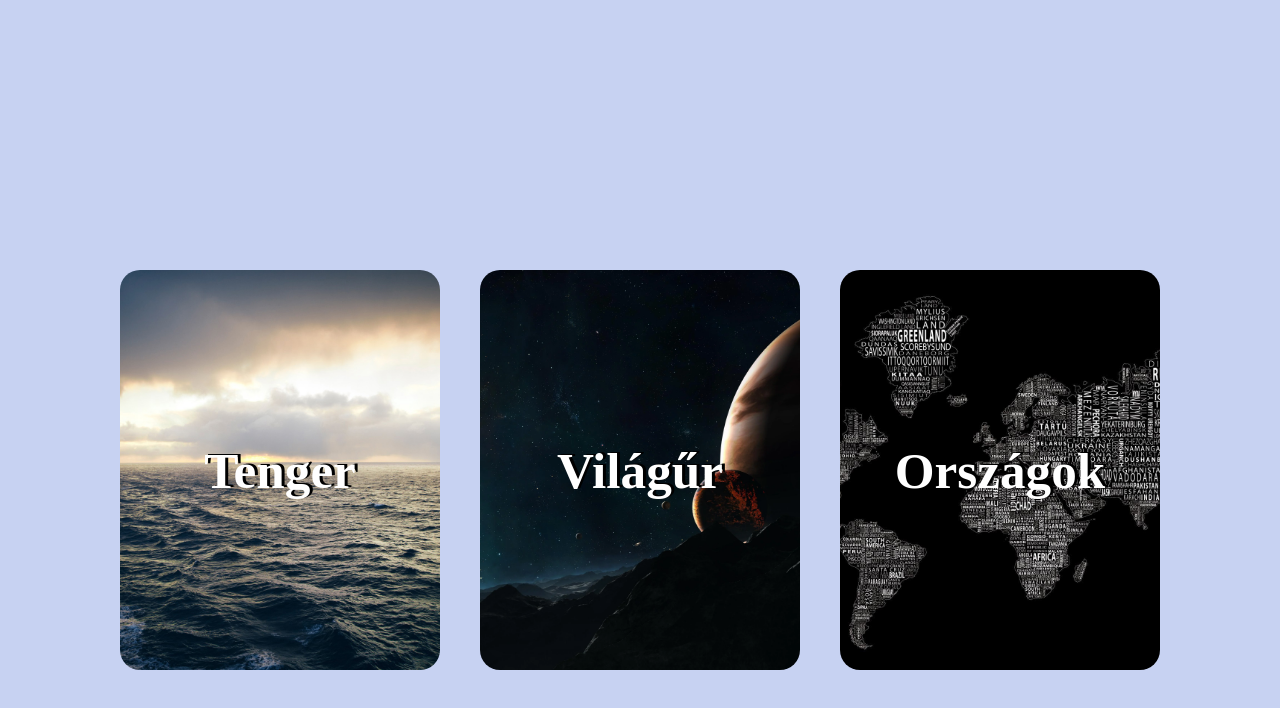
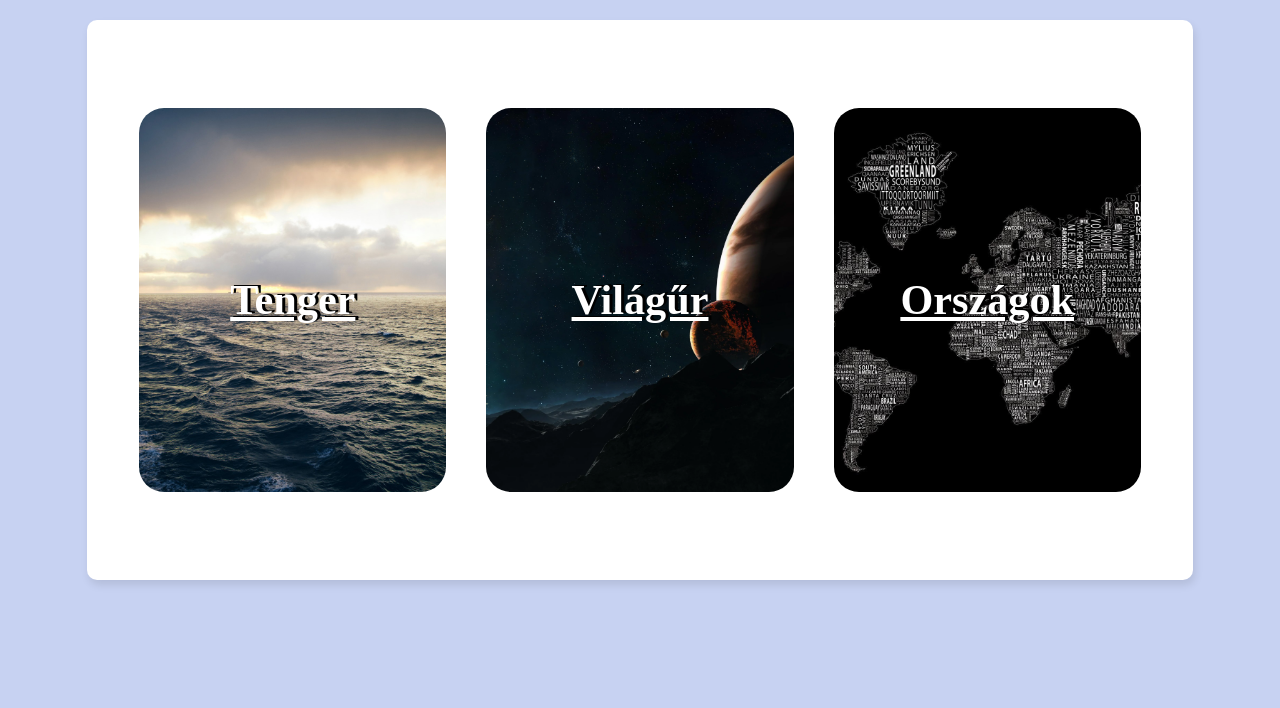
Before and after one commit to nagysandordominik/akasztofa, a plain HTML site: page temak.html in a window 1280 px wide. Drawn offline with Linux system fonts and the light colour scheme; a web font is replaced by a local one.

Commit message:
temavalaszto

```diff
--- a/style.css
+++ b/style.css
@@ -208,59 +208,52 @@ h1 {
     box-shadow: 2px 5px 8px rgba(0, 0, 0, 0.1);
     text-align: center;
 }
-
-.temabody
-{
+.temabody {
     background-color: #C7D2F2;
-    background-repeat:no-repeat;
-	background-size: cover;
-	background-position: center 0px;
-	background-attachment: fixed;
     max-width: 100vw;
-    min-height: 100vh;
     overflow: hidden;
     display: flex;
-    align-items: top;
+    align-items: center;
     justify-content: center;
 }
 
-.tema
-{
+.tema {
     padding: 20px;
-    margin: 20px;
-    top: 70px;
-    width: 25vw;
-    height: 50vh;
+    width: 24vw;
+    height: 48vh;
     position: relative;
-    display: flex;
+    border-radius: 25px;
     background-size: cover;
     background-position: center;
-    border-radius: 20px;
-    float: right;
-    transition: all 500ms ease-in-out;
+    transition: transform 0.2s ease-in-out;
+    display: flex;
+    top: 35px;
+    margin: 20px;
     align-items: center;
     justify-content: center;
-    text-align: center;
 }
 
-.tema:hover
-{
-    margin: 20px;
-    width: 29vw;
-    height: 57vh;
-    background-size: cover;
-    box-shadow: 0px 0px 30px lightgray;
-    cursor: pointer;
+.tema:hover {
+    transform: scale(1.05);
 }
-
-.tema h1
-{
-    font-size: 4vw;
+.tema h1, a {
+    font-size: 3.3vw;
     font-family: 'Inconsolata';
     color: white;
     text-shadow: 3px -1px 0px black;
 }
-
+.temactn {
+    margin: 20px;
+    max-width: 95vw;
+    min-height: 70vh;
+    display: flex;
+    position: relative;
+    background-color: white;
+    padding: 3rem;
+    border-radius: 10px;
+    box-shadow: 2px 5px 8px rgba(0, 0, 0, 0.1);
+    text-align: center;
+}
 #tenger
 {
     background-image: url(img/tenger.jpg);
--- a/temak.html
+++ b/temak.html
@@ -7,7 +7,8 @@
     <link rel="stylesheet" href="style.css">
 </head>
 <body class="temabody">
-        <!--<h1 id="cim">Akasztófa játék</h1>-->
+    <div class="temactn">
+        <!--<h1>Témák</h1>-->
         <a href="jatek1.html">
             <div id="tenger" class="tema">
                 <h1>Tenger</h1>
@@ -25,6 +26,7 @@
                 <h1>Országok</h1>
             </div>
         </a>
+    </div>
     <script src="app.js"></script>
 </body>
 </html>
```
